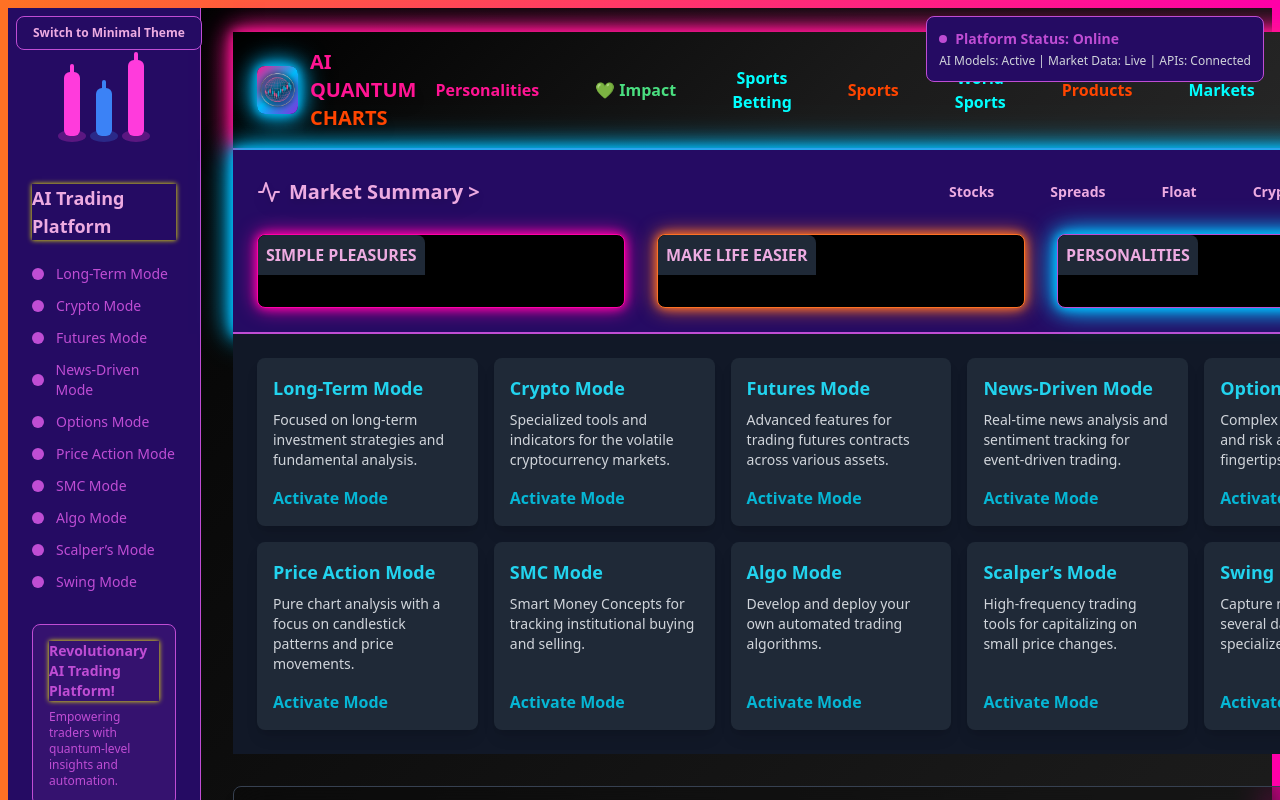
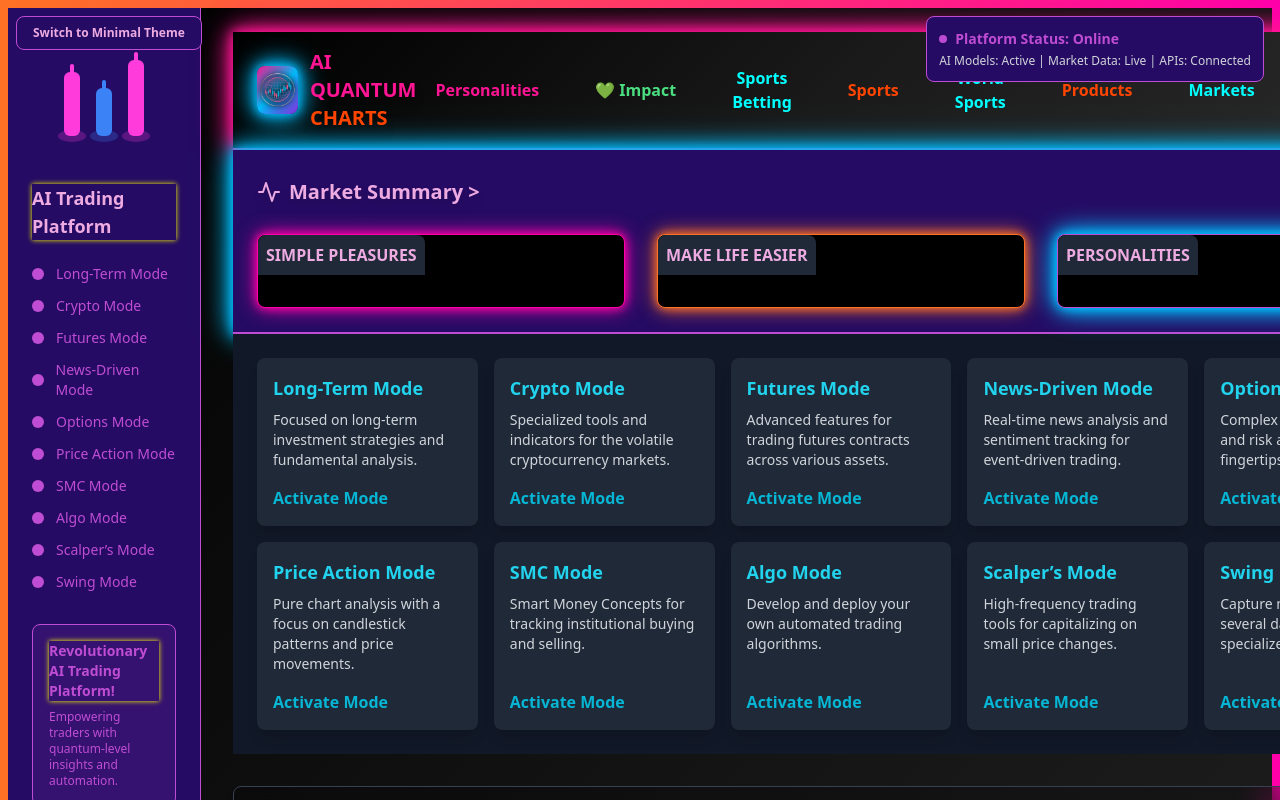
Before and after one commit to rickfloyd/LASTTIMEBUILD, a React (Vite) app: page / in a window 1280 px wide. Shown: the top 800 px of the page. Built offline with nearby package versions, Linux system fonts and the light colour scheme.

Commit message:
feat: delete tabs from marketsummary

```diff
--- a/src/components/MarketSummary.tsx
+++ b/src/components/MarketSummary.tsx
@@ -44,7 +44,7 @@ const MarketSummary = () => {
           </h2>
         </div>
         <div className="flex items-center space-x-6 text-sm">
-          {['Stocks', 'Spreads', 'Float', 'Crypto', 'Futures'].map((tab) => (
+          {['Crypto'].map((tab) => (
             <button
               key={tab}
               onClick={() => console.log(`Switched to ${tab} tab`)}
```
